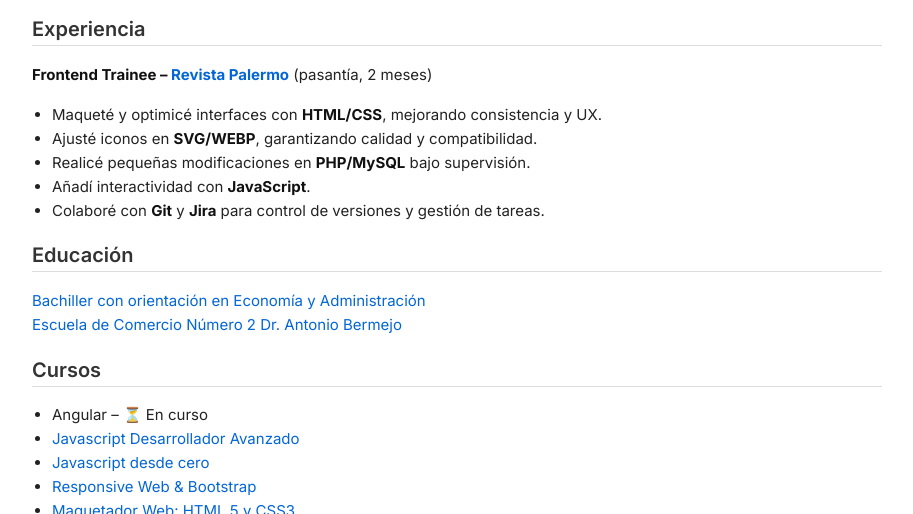
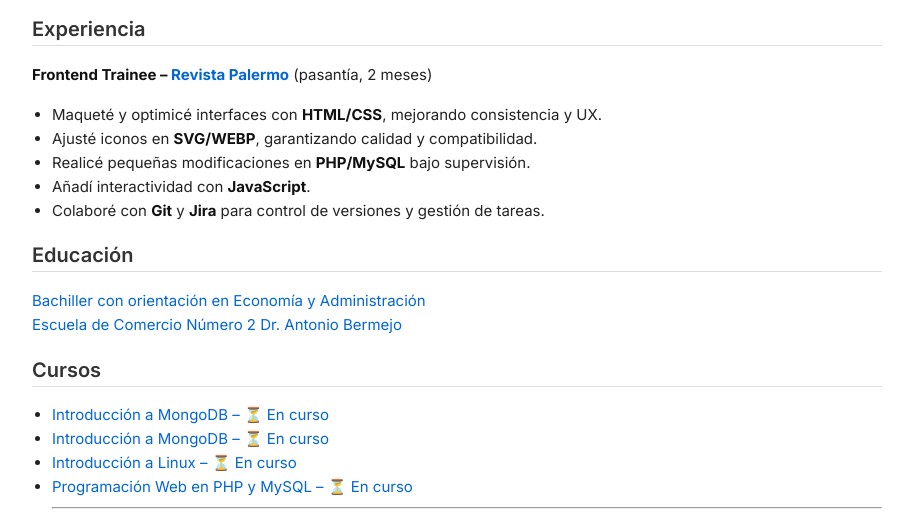
Before and after one commit to dylanlallana/dylanlallana.github.io, a plain HTML site: page index.html in a window 1280 px wide. Shown: the part 267-781 px from the top of the page, without its empty margins (183-1096 px from the left). Drawn offline with Linux system fonts and the light colour scheme.

Commit message:
Cursos en curso

```diff
--- a/index.html
+++ b/index.html
@@ -105,14 +105,17 @@
 
 <h2>Cursos</h2>
 <ul>
-    <li>Angular – ⏳ En curso</li>
+    <li><a href="https://www.educacionit.com/curso-de-angular" target="_blank">Introducción a MongoDB – ⏳ En curso</a></li>
+    <li><a href="https://www.educacionit.com/curso-de-mongodb-fundamentos" target="_blank">Introducción a MongoDB – ⏳ En curso</a></li>
+    <li><a href="https://www.educacionit.com/curso-de-linux-introduccion" target="_blank">Introducción a Linux – ⏳ En curso</a></li>
+    <li><a href="https://www.educacionit.com/curso-de-php" target="_blank">Programación Web en PHP y MySQL – ⏳ En curso</a></li>
+    <hr />
     <li><a href="https://www.educacionit.com/perfil/dylan-gabriel-lallana-782268/certificado/70690" target="_blank">Javascript Desarrollador Avanzado</a></li>
     <li><a href="https://www.educacionit.com/perfil/dylan-gabriel-lallana-782268/certificado/56486" target="_blank">Javascript desde cero</a></li>
     <li><a href="https://www.educacionit.com/perfil/dylan-gabriel-lallana-782268/certificado/71540" target="_blank">Responsive Web & Bootstrap</a></li>
     <li><a href="https://www.educacionit.com/perfil/dylan-gabriel-lallana-782268/certificado/58705" target="_blank">Maquetador Web: HTML 5 y CSS3</a></li>
     <li><a href="https://www.educacionit.com/perfil/dylan-gabriel-lallana-782268/certificado/56608" target="_blank">Introducción a UX</a></li>
     <li><a href="https://www.educacionit.com/perfil/dylan-gabriel-lallana-782268/certificado/70914" target="_blank">Git: Desarrollo Colaborativo</a></li>
-    <li>Introducción a MongoDB – ⏳ En curso</li>
     <li><a href="https://www.educacionit.com/perfil/dylan-gabriel-lallana-782268/certificado/58464" target="_blank">Introducción a Bases de Datos y SQL</a></li>
     <li><a href="https://www.educacionit.com/perfil/dylan-gabriel-lallana-782268/certificado/58105" target="_blank">Introducción al Paradigma de Objetos</a></li>
     <li><a href="https://www.educacionit.com/perfil/dylan-gabriel-lallana-782268/certificado/58095" target="_blank">Java para no programadores</a></li>
```
